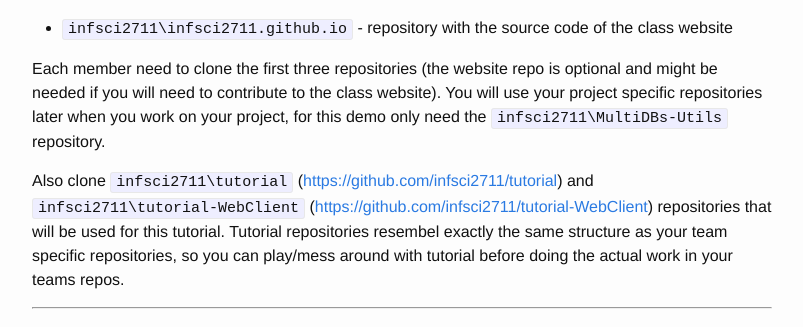
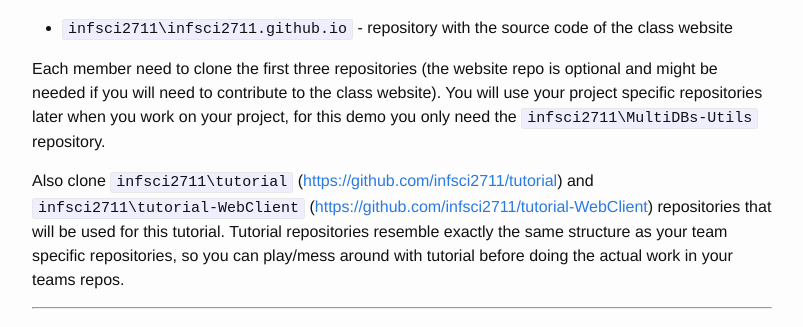
Before and after one commit to infsci2711/infsci2711.github.io, a Jekyll site: the page built from _posts/2015-01-28-tutorial-web-rest-api.markdown, in a window 1280 px wide and 900 px high, scrolled down 893 px. Shown: the part 200-527 px from the top of the window, without its empty margins (238-1041 px from the left). Built offline with Jekyll 4.4.1, drawn with Linux system fonts in a browser that asks for light colours.

Commit message:
fixing typos

```diff
--- a/_posts/2015-01-28-tutorial-web-rest-api.markdown
+++ b/_posts/2015-01-28-tutorial-web-rest-api.markdown
@@ -29,9 +29,9 @@
 + `infsci2711\infsci2711.github.io` - repository with the source code of the class website
 
 
-Each member need to clone the first three repositories (the website repo is optional and might be needed if you will need to contribute to the class website). You will use your project specific repositories later when you work on your project, for this demo only need the `infsci2711\MultiDBs-Utils` repository.
+Each member need to clone the first three repositories (the website repo is optional and might be needed if you will need to contribute to the class website). You will use your project specific repositories later when you work on your project, for this demo you only need the `infsci2711\MultiDBs-Utils` repository.
 
-Also clone `infsci2711\tutorial` ([https://github.com/infsci2711/tutorial](https://github.com/infsci2711/tutorial)) and `infsci2711\tutorial-WebClient` ([https://github.com/infsci2711/tutorial-WebClient](https://github.com/infsci2711/tutorial-WebClient)) repositories that will be used for this tutorial. Tutorial repositories resembel exactly the same structure as your team specific repositories, so you can play/mess around with tutorial before doing the actual work in your teams repos.
+Also clone `infsci2711\tutorial` ([https://github.com/infsci2711/tutorial](https://github.com/infsci2711/tutorial)) and `infsci2711\tutorial-WebClient` ([https://github.com/infsci2711/tutorial-WebClient](https://github.com/infsci2711/tutorial-WebClient)) repositories that will be used for this tutorial. Tutorial repositories resemble exactly the same structure as your team specific repositories, so you can play/mess around with tutorial before doing the actual work in your teams repos.
 
 ---
 <br/>
```
